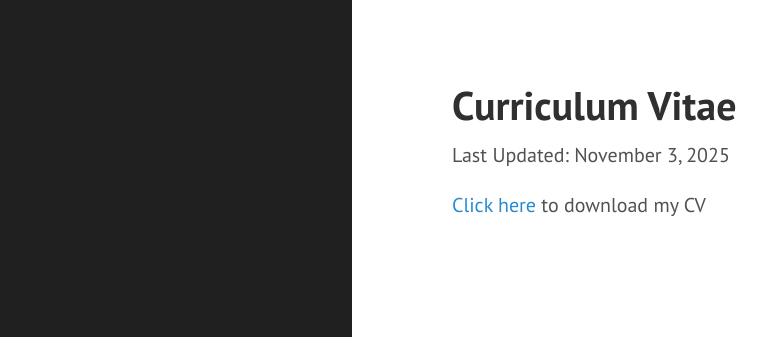
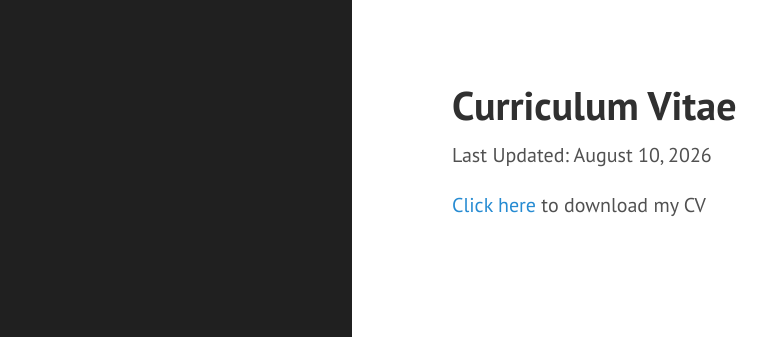
Before and after one commit to kcsadow/website, a Jekyll site: the page built from cv.md, in a window 1280 px wide. Shown: the top 337 px of the page, without its empty margins (8-775 px from the left). Built offline with Jekyll 4.4.1, drawn with Linux system fonts in a browser that asks for light colours.

Commit message:
Update CV last updated date and download link

```diff
--- a/cv.md
+++ b/cv.md
@@ -3,6 +3,6 @@ layout: page
 title: Curriculum Vitae
 ---
 
-Last Updated: November 3, 2025
+Last Updated: August 10, 2026
 
-[Click here](https://drive.google.com/file/d/1aa4DJrlU-lyHi5u03VtflWUd7qe1fqMB/view?usp=sharing)  to download my CV
+[Click here](https://drive.google.com/file/d/1aa4DJrlU-lyHi5u03VtflWUd7qe1fqMB/view?usp=drive_link)  to download my CV
```
